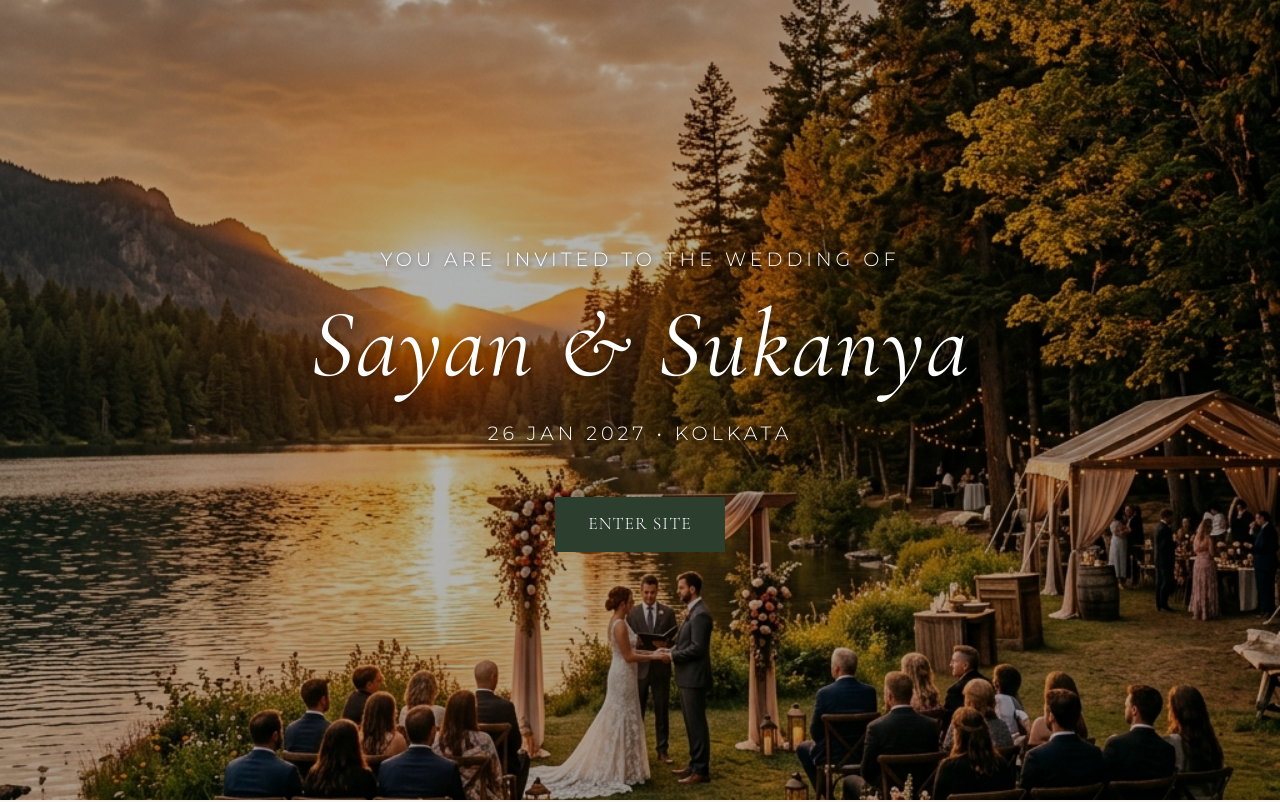
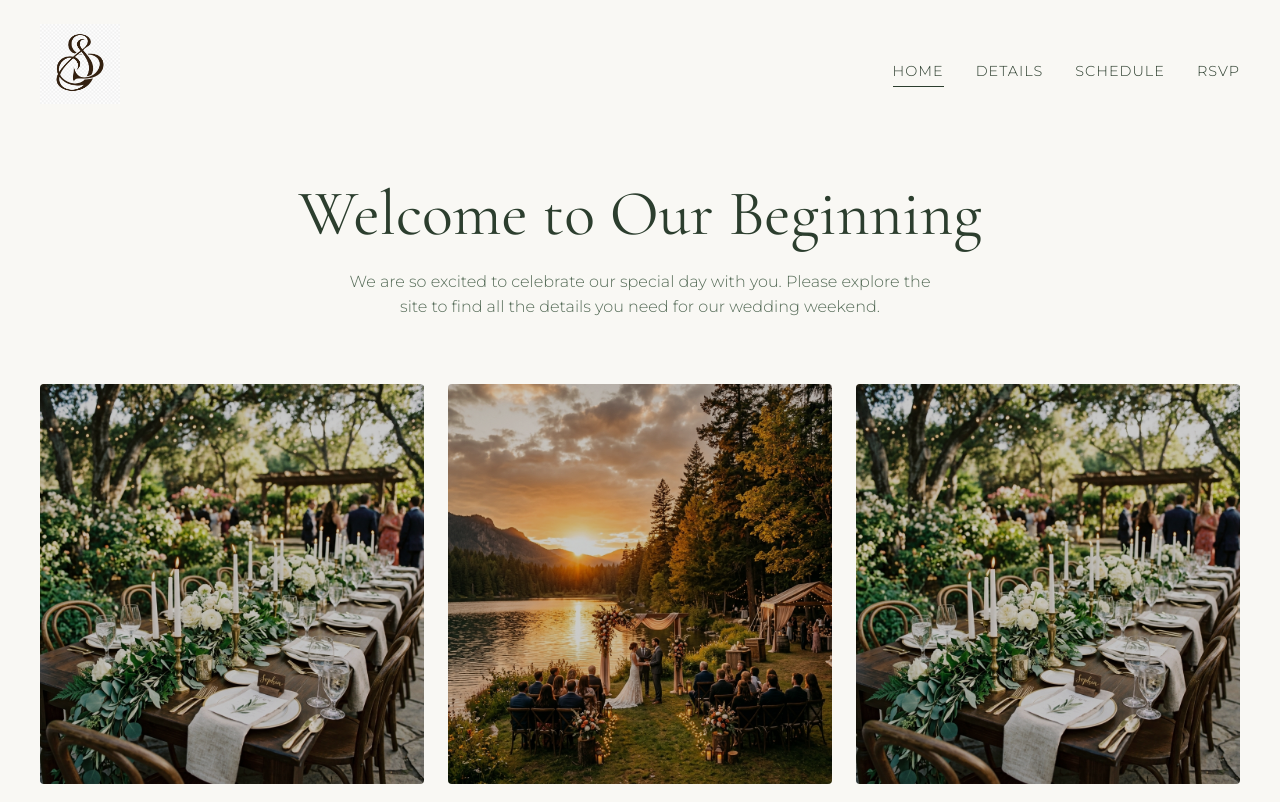
Before and after one commit to sayanmondal2098/wedding-website, a React (Vite) app: page /#/home in a window 1280 px wide. Shown: the top 802 px of the page. Built offline with nearby package versions, Linux system fonts and the light colour scheme.

Commit message:
refactor: update image paths to use asset URL for consistency

```diff
--- a/src/App.jsx
+++ b/src/App.jsx
@@ -1,5 +1,5 @@
 import React from 'react';
-import { BrowserRouter as Router, Routes, Route, useLocation } from 'react-router-dom';
+import { HashRouter as Router, Routes, Route, useLocation } from 'react-router-dom';
 import Navbar from './components/Navbar';
 import Footer from './components/Footer';
 import BackgroundMusic from './components/BackgroundMusic';
--- a/src/components/BackgroundMusic.jsx
+++ b/src/components/BackgroundMusic.jsx
@@ -2,6 +2,7 @@ import React, { useEffect, useRef } from 'react';
 
 const BackgroundMusic = () => {
   const audioRef = useRef(null);
+  const audioUrl = `${import.meta.env.BASE_URL}audio/Romantic%20Raaga%20%20Audio%20Jukebox%20%20Instrumental%20%20Classical%20%20Hariprasad%20Chaurasia%20%20Music%20Today.mp3`;
 
   useEffect(() => {
     if (audioRef.current) {
@@ -19,7 +20,7 @@ const BackgroundMusic = () => {
     <div style={{ display: 'none' }}>
       <audio
         ref={audioRef}
-        src="/audio/Romantic Raaga  Audio Jukebox  Instrumental  Classical  Hariprasad Chaurasia  Music Today.mp3"
+        src={audioUrl}
         loop
       />
     </div>
--- a/src/components/Navbar.jsx
+++ b/src/components/Navbar.jsx
@@ -7,6 +7,7 @@ const Navbar = () => {
   const [isScrolled, setIsScrolled] = useState(false);
   const [isOpen, setIsOpen] = useState(false);
   const location = useLocation();
+  const logoUrl = `${import.meta.env.BASE_URL}nav_logo.png`;
 
   useEffect(() => {
     const handleScroll = () => {
@@ -27,7 +28,7 @@ const Navbar = () => {
     <nav className={`navbar ${isScrolled ? 'scrolled glass' : ''}`}>
       <div className="nav-container">
         <Link to="/" className="nav-logo">
-          <img src="/nav_logo.png" alt="S & S Logo" style={{ height: '80px', objectFit: 'cover' }} />
+          <img src={logoUrl} alt="S & S Logo" style={{ height: '80px', objectFit: 'cover' }} />
         </Link>
 
         {/* Desktop Nav */}
--- a/src/pages/Home.jsx
+++ b/src/pages/Home.jsx
@@ -3,10 +3,11 @@ import { Link } from 'react-router-dom';
 import './Home.css';
 
 const Home = () => {
+  const assetUrl = (path) => `${import.meta.env.BASE_URL}${path}`;
   const sections = [
-    { title: 'The Details', path: '/details', img: '/table.png' },
-    { title: 'Schedule', path: '/schedule', img: '/hero.png' },
-    { title: 'RSVP', path: '/rsvp', img: '/table.png' }
+    { title: 'The Details', path: '/details', img: assetUrl('table.png') },
+    { title: 'Schedule', path: '/schedule', img: assetUrl('hero.png') },
+    { title: 'RSVP', path: '/rsvp', img: assetUrl('table.png') }
   ];
 
   return (
--- a/src/pages/Landing.jsx
+++ b/src/pages/Landing.jsx
@@ -2,9 +2,11 @@ import React from 'react';
 import { Link } from 'react-router-dom';
 
 const Landing = () => {
+  const heroImage = `${import.meta.env.BASE_URL}hero.png`;
+
   return (
     <div className="hero-section">
-      <img src="/hero.png" alt="Lakeside Wedding" className="hero-img" />
+      <img src={heroImage} alt="Lakeside Wedding" className="hero-img" />
       <div className="hero-overlay"></div>
 
       <div className="hero-content">
```
